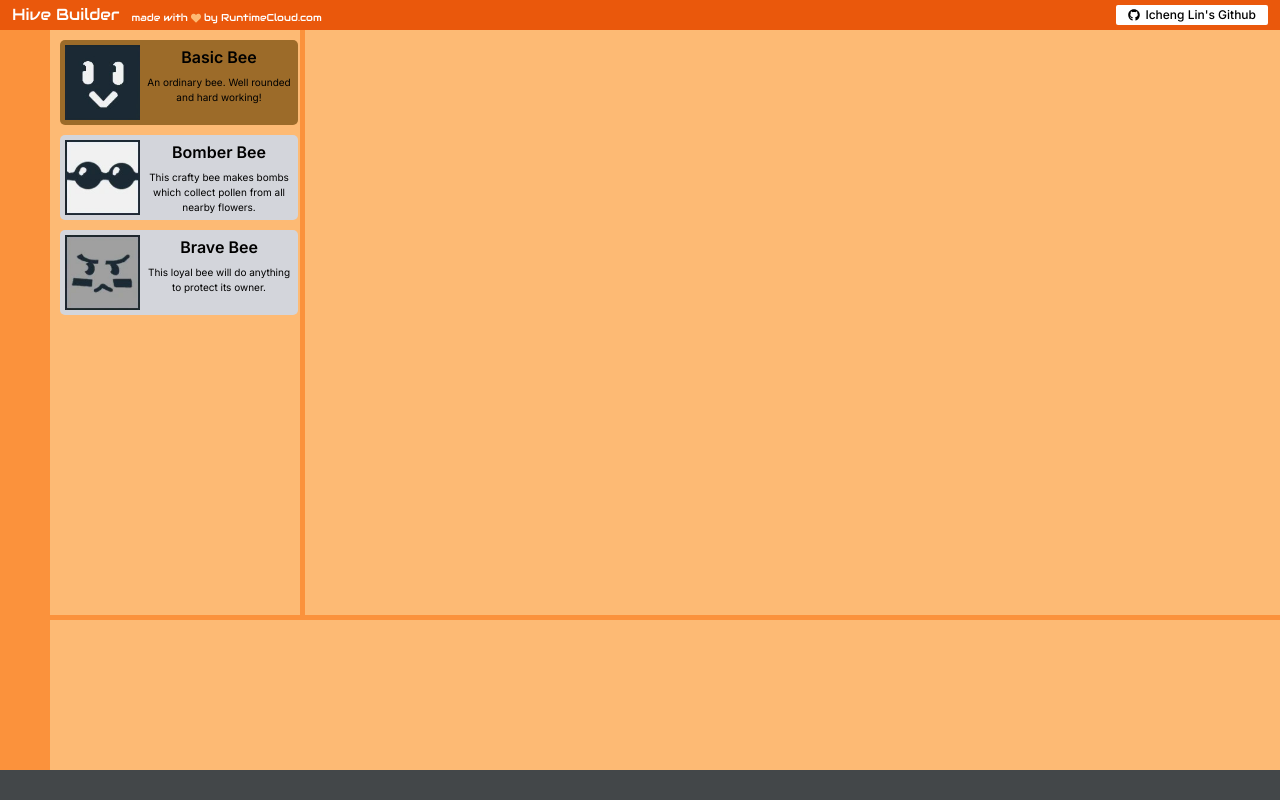
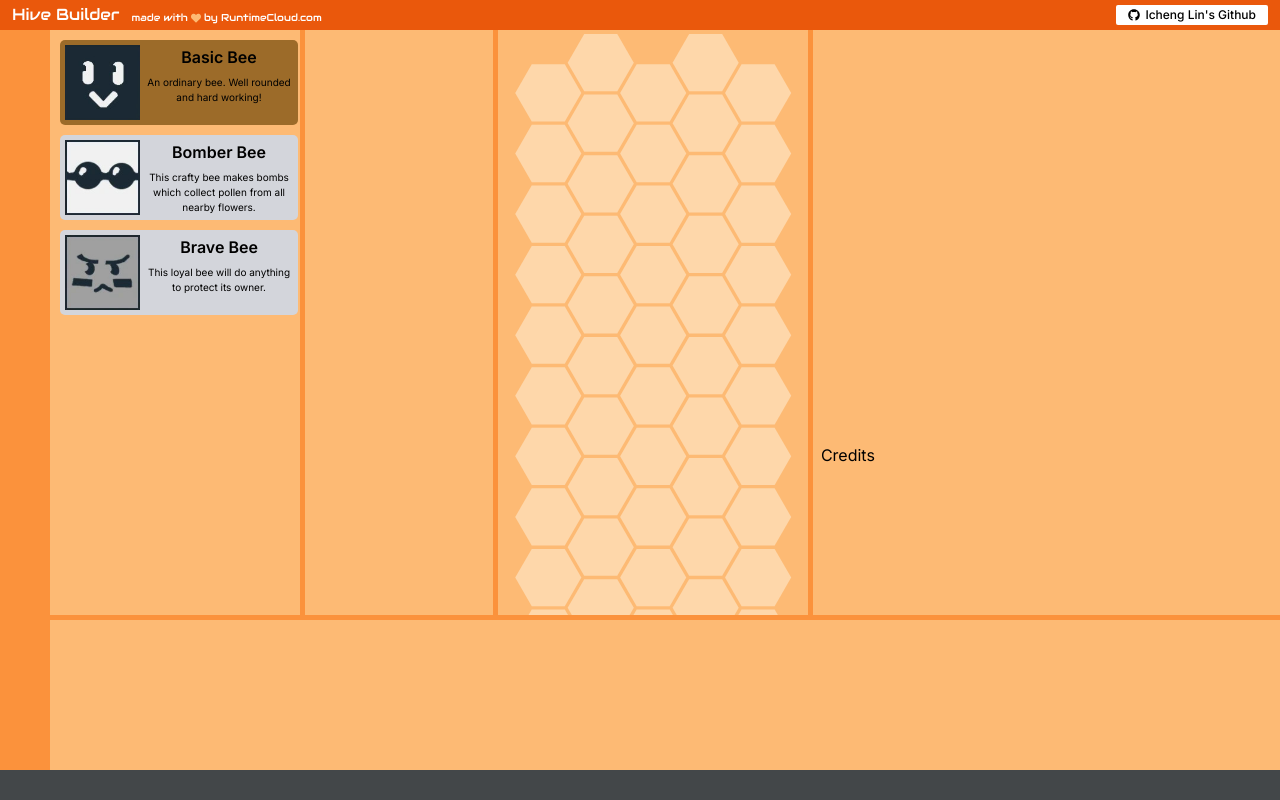
Before and after one commit to ichenglin/Hive_Builder, a Next.js app: page / in a window 1280 px wide. Built offline with nearby package versions, Linux system fonts and the light colour scheme.

Commit message:
Added Bee Hive

```diff
--- /dev/null
+++ b/components/home/bee_hive.tsx
@@ -0,0 +1,18 @@
+import type { BeeHiveType, NextPageLayout } from "../../pages/_app";
+
+const BeeHive: NextPageLayout<{hive_type: BeeHiveType, hive_width: number, coordinate_x: number, coordinate_y: number}> = ({hive_type, hive_width, coordinate_x, coordinate_y}) => {
+    const hive_height = hive_width * (Math.sqrt(3) / 2);
+    const hive_anchors: {offset_x: number, offset_y: number}[] = [
+        {offset_x: hive_width * (1/4), offset_y: 0},
+        {offset_x: hive_width * (3/4), offset_y: 0},
+        {offset_x: hive_width,         offset_y: (hive_height / 2)},
+        {offset_x: hive_width * (3/4), offset_y: hive_height},
+        {offset_x: hive_width * (1/4), offset_y: hive_height},
+        {offset_x: 0,                  offset_y: (hive_height / 2)}
+    ];
+	return (
+		<path d={`M${hive_anchors.map((anchor_coordinate) => `${coordinate_x + anchor_coordinate.offset_x},${coordinate_y + anchor_coordinate.offset_y}`).join(" ")}z`} />
+	);
+};
+
+export default BeeHive;
--- /dev/null
+++ b/data/hive_dimension.json
@@ -0,0 +1,6 @@
+{
+    "hive_columns": 5,
+    "hive_rows": 10,
+	"hive_width": 100,
+    "hive_gap": 5
+}
--- a/pages/_app.tsx
+++ b/pages/_app.tsx
@@ -25,6 +25,13 @@ export type NextPageLayout<P = {}, IP = P> = NextPage<P, IP> & {
 type AppPropsLayout = AppProps & {
 	Component: NextPageLayout
 }
+
+// custom types
+export enum BeeHiveType {
+	HIVE_CLEAR,
+	HIVE_CLASSIC,
+	HIVE_GIFTED
+};
 
 export default function App({ Component, pageProps }: AppPropsLayout) {
 	// custom page layout if available
--- a/pages/index.tsx
+++ b/pages/index.tsx
@@ -1,12 +1,18 @@
 import { GetServerSideProps } from "next";
 import Image from "next/image";
-import type { NextPageLayout } from "./_app";
+import { BeeHiveType, NextPageLayout } from "./_app";
 import styles from "@/styles/pages/Home.module.css";
+import BeeHive from "@/components/home/bee_hive";
 
+import hive_dimension from "@/data/hive_dimension.json";
 import bees_list from "@/data/bees_list.json";
 import bees_rarity from "@/data/bees_rarity.json";
 
 const Home: NextPageLayout = () => {
+
+	const hive_height       = hive_dimension.hive_width * (Math.sqrt(3) / 2);
+	const hive_width_total  = (hive_dimension.hive_columns - 1) * (hive_dimension.hive_width * (3/4) + hive_dimension.hive_gap * (Math.sqrt(3) / 2)) + hive_dimension.hive_width;
+	const hive_height_total = (hive_dimension.hive_rows + 0.5) * (hive_height + hive_dimension.hive_gap) - hive_dimension.hive_gap;
 
 	return (
 		<section className={styles.builder}>
@@ -22,8 +28,27 @@ const Home: NextPageLayout = () => {
 					</div>
 				))}
 			</div>
-			<div className={styles.hive}>
-
+			<div className={styles.body}>
+				<div className={styles.body_grid}>
+					<div className={styles.hive}>
+						<h3>Bee Swarm Hive Build</h3>
+						<svg viewBox={`0 0 ${hive_width_total} ${hive_height_total}`}>
+							{new Array(hive_dimension.hive_columns * hive_dimension.hive_rows).fill(0).map((hive_value, hive_index) => {
+								const hive_column = hive_index % hive_dimension.hive_columns;
+								const hive_row    = Math.floor(hive_index / hive_dimension.hive_columns);
+								const hive_x      = hive_column * (hive_dimension.hive_width * (3/4) + hive_dimension.hive_gap * (Math.sqrt(3) / 2));
+								const hive_y      = (hive_dimension.hive_rows - hive_row - 1) * (hive_height + hive_dimension.hive_gap) + (hive_column % 2 === 0 ? (hive_dimension.hive_gap + hive_height) / 2 : 0);
+								return (<BeeHive hive_type={BeeHiveType.HIVE_CLASSIC} hive_width={100} coordinate_x={hive_x} coordinate_y={hive_y} key={hive_index} />);
+							})}
+						</svg>
+					</div>
+					<div className={styles.hive_stats}>
+						Stats
+					</div>
+					<div className={styles.hive_credits}>
+						Credits
+					</div>
+				</div>
 			</div>
 			<div className={`${styles.terminal} ${styles.scrollable}`}>
 
--- a/styles/pages/Home.module.css
+++ b/styles/pages/Home.module.css
@@ -61,10 +61,48 @@
     text-align: center;
 }
 
-.hive {
+.body {
     grid-column: 4;
     grid-row: 1;
+    display: flex;
+    justify-content: center;
+    align-items: center;
     background-color: #FDBA74;
+    overflow: hidden;
+}
+
+.body_grid {
+    display: grid;
+    grid-template-columns: 1fr 1fr;
+    grid-template-rows: 2fr 1fr;
+    gap: 8px;
+}
+
+.hive {
+    padding: 5px;
+    width: 100%;
+    height: 100%;
+    grid-column: 1;
+    grid-row: 1/3;
+    display: flex;
+    flex-direction: column;
+    border: 5px solid #FB923C;
+    border-radius: 15px;
+}
+
+.hive > h3 {
+    margin-bottom: 20px;
+    text-align: center;
+    font-size: 24px;
+    font-weight: 500;
+}
+
+.hive > svg {
+    height: 100%;
+}
+
+.hive > svg > path {
+    fill: #fed7aa;
 }
 
 .terminal {
```
